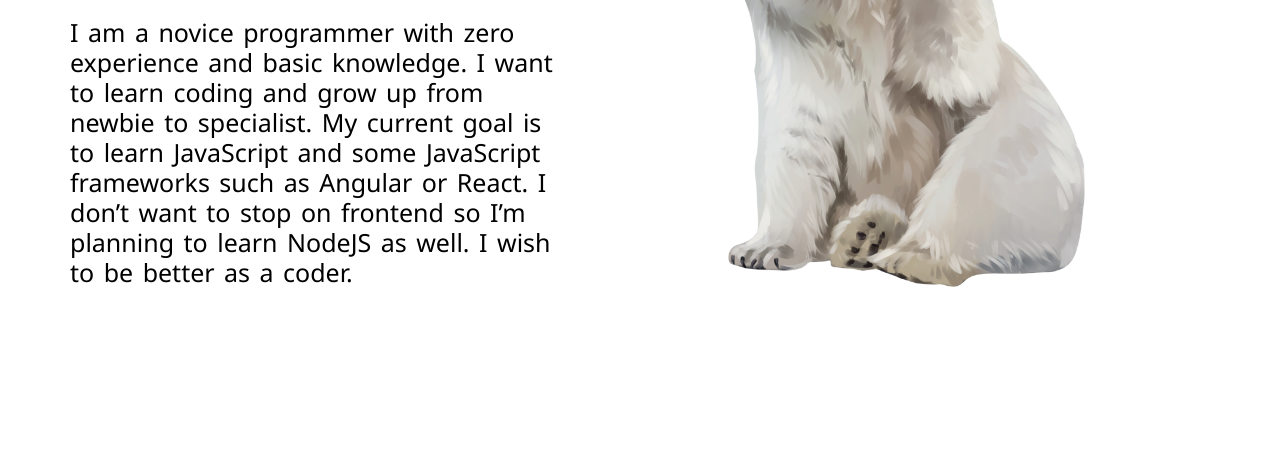
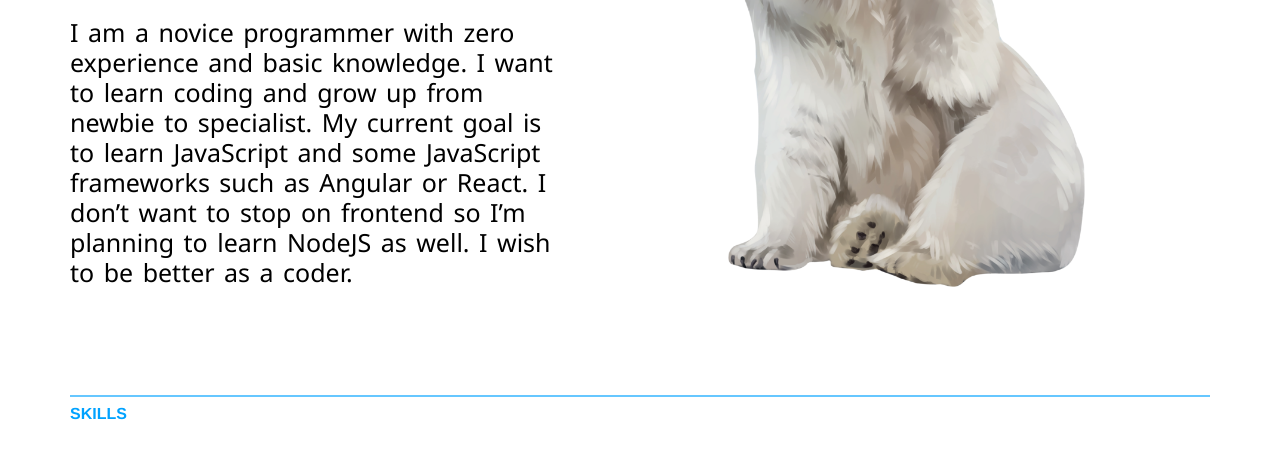
Before and after one commit to WakieW/rsschool-cv, a plain HTML site: page index.html in a window 1280 px wide. Shown: the part 349-800 px from the top of the page. Drawn offline with Linux system fonts and the light colour scheme; a web font is replaced by a local one.

Commit message:
feat: add html code

```diff
--- a/index.html
+++ b/index.html
@@ -35,6 +35,11 @@
           <img class="thumbnail" src="assets/png-img/bear.png" alt="bear">
         </div>
       </div>
+      <div class="space-between"></div>
+      <div class="line-between">
+        <hr class="line">
+        <p class="heading">SKILLS</p>
+      </div>
       <div class="container-skills">
         <div class="list-container"></div>
         <div class="right-section-container"></div>
```
